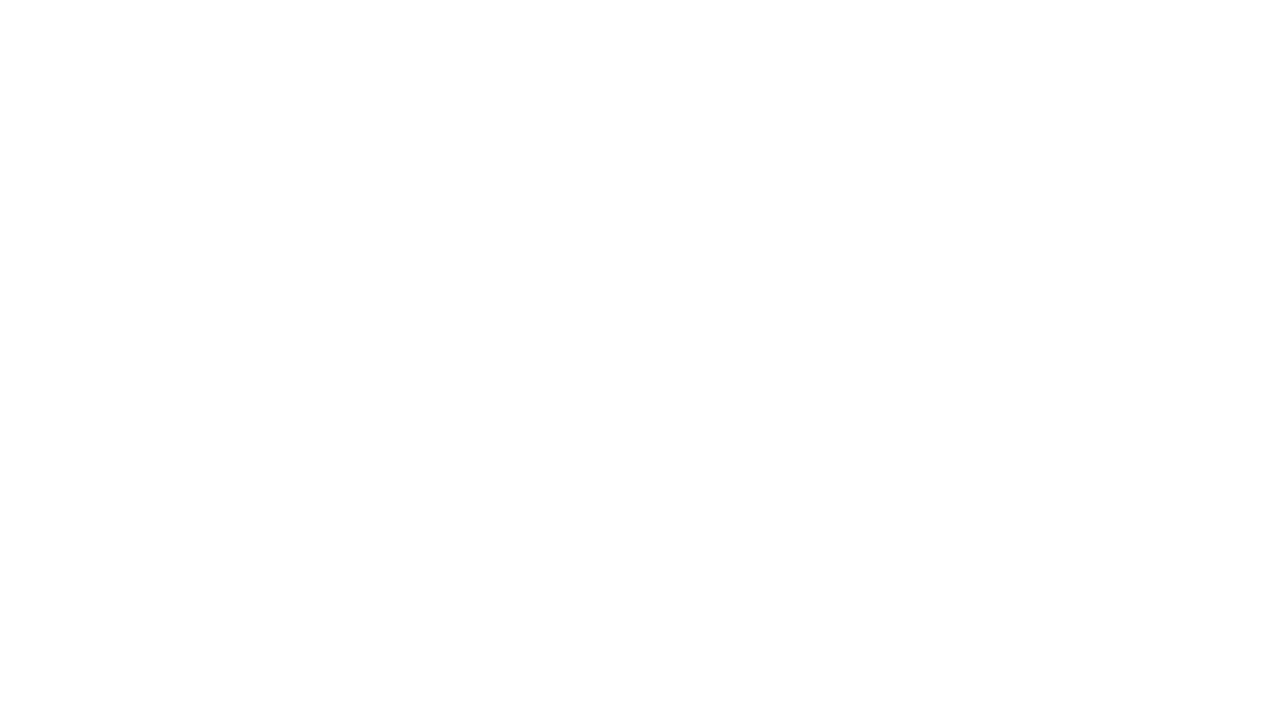
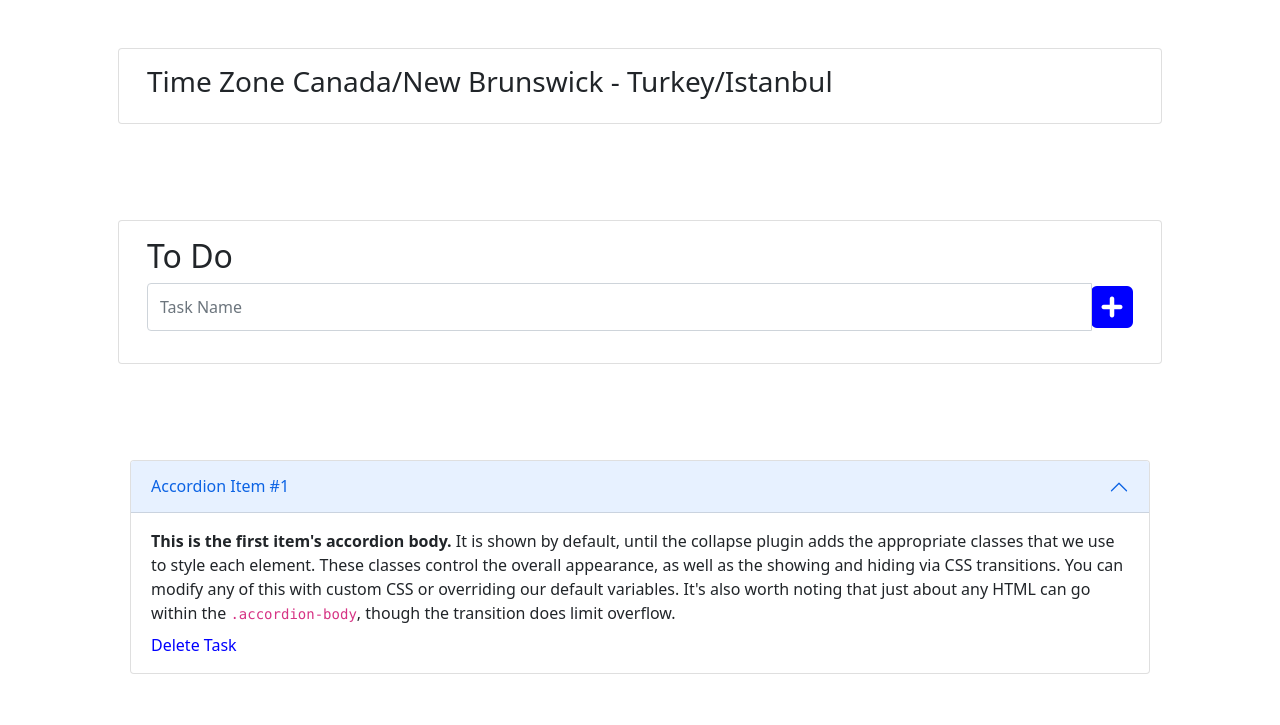
Before and after one commit to looppin/to-do, a plain HTML site: page index.html in a window 1280 px wide. Drawn offline with Linux system fonts and the light colour scheme.

Commit message:
Bootstrap yapısı oluşturuldu. style css eklendi. fontawesome eklendi.

```diff
--- /dev/null
+++ b/assets/css/app.css
@@ -0,0 +1,4 @@
+.deleteLink{
+    color:blue;
+    cursor: pointer;
+}
--- a/index.html
+++ b/index.html
@@ -5,15 +5,57 @@
     <meta http-equiv="X-UA-Compatible" content="IE=edge">
     <meta name="viewport" content="width=device-width, initial-scale=1.0">
     <title>To Do</title>
+    <link rel="stylesheet" href="/assets/css/app.css">
     <link rel="stylesheet" href="/assets/css/bootstrap.min.css">
+    <link rel="stylesheet" href="https://cdnjs.cloudflare.com/ajax/libs/font-awesome/6.0.0-beta3/css/all.min.css">
 </head>
 <body>
 
-    <div class="container">
-        <div class="row">
+    <main class="container">
 
+        <div class="row p-5">
+            <div class="card">
+                <div class="card-body">
+                    <h3 class="card-title">Time Zone Canada/New Brunswick - Turkey/Istanbul</h3>
+                </div>
+            </div>
         </div>
-    </div>
+
+        <div class="row p-5">
+            <div class="card">
+                <div class="card-body">
+                    <h2>To Do</h2>
+                    <div class="input-group mb-3">
+                        <input type="text" class="form-control" id="to-do-name" placeholder="Task Name" aria-label="to-do" aria-describedby="to-do-input">
+                        <i class="fas fa-plus-square fa-3x deleteLink"></i>
+                      </div>
+                </div>
+              </div>
+        </div>
+
+        <div class="row p-5">
+            <div class="accordion" id="accordionExample">
+
+
+                <div class="accordion-item">
+                  <h2 class="accordion-header" id="headingOne">
+                    <button class="accordion-button" type="button" data-bs-toggle="collapse" data-bs-target="#collapseOne" aria-expanded="true" aria-controls="collapseOne">
+                      Accordion Item #1
+                    </button>
+                  </h2>
+                  <div id="collapseOne" class="accordion-collapse collapse show" aria-labelledby="headingOne" data-bs-parent="#accordionExample">
+                    <div class="accordion-body">
+                      <strong>This is the first item's accordion body.</strong> It is shown by default, until the collapse plugin adds the appropriate classes that we use to style each element. These classes control the overall appearance, as well as the showing and hiding via CSS transitions. You can modify any of this with custom CSS or overriding our default variables. It's also worth noting that just about any HTML can go within the <code>.accordion-body</code>, though the transition does limit overflow.
+                      <div class="pt-2 deleteLink" id="delete-task">Delete Task</div>
+                    </div>
+                  </div>
+                </div>
+
+
+              </div>
+        </div>
+
+    </main>
 
     <script src="/assets/js/bootstrap.bundle.min.js"></script>
     <script src="/assets/js/app.js"></script>
```
